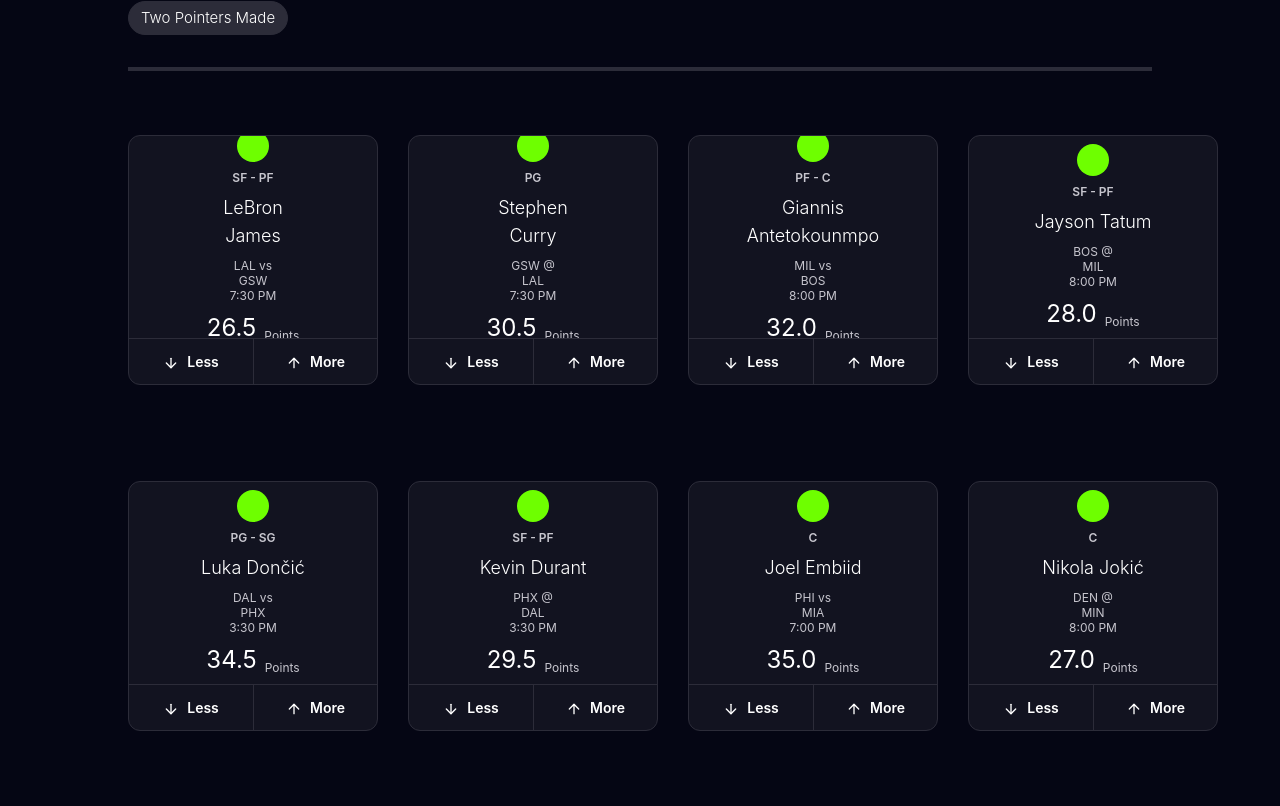
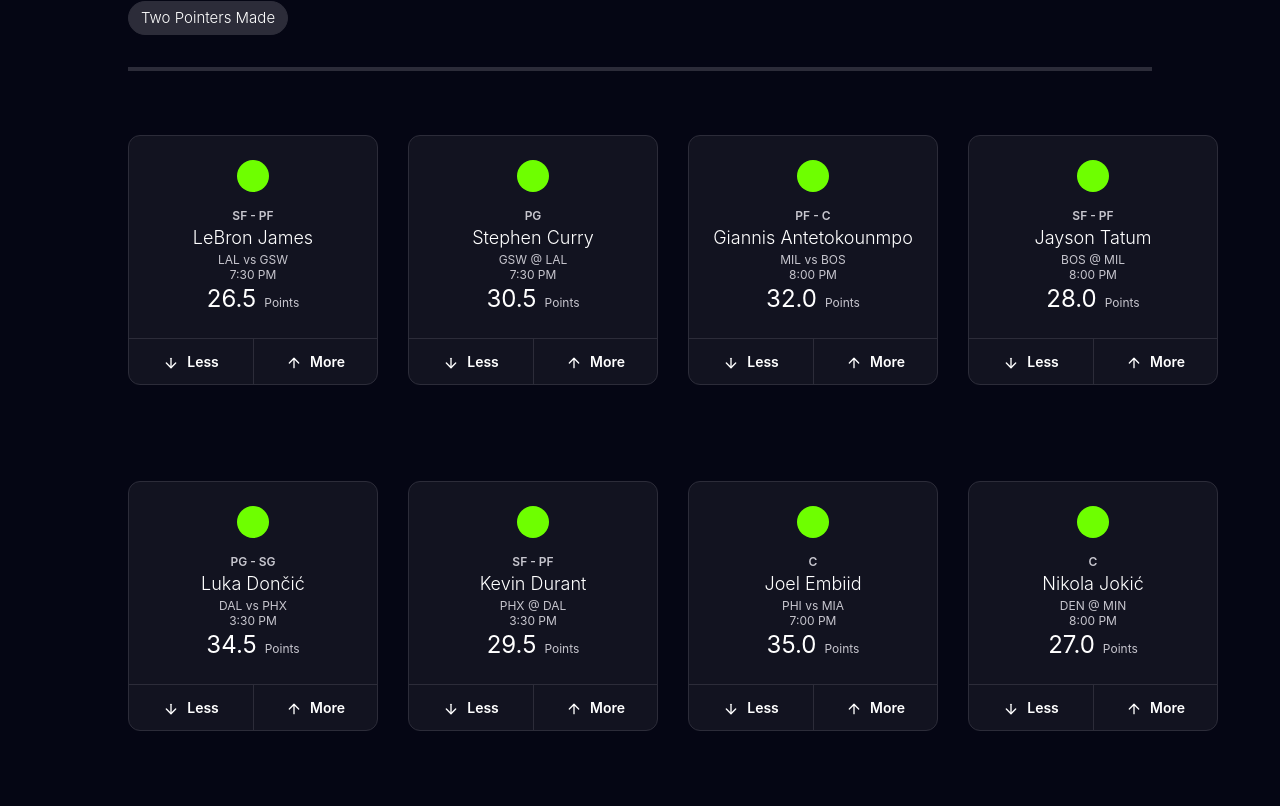
Before and after one commit to ibeeeees/FanAssist, a React (Vite) app in the folder frontend/: page / in a window 1280 px wide. Shown: the part 714-1520 px from the top of the page. Built offline with nearby package versions, Linux system fonts and the light colour scheme.

Commit message:
fixed player cards styling

```diff
--- a/frontend/src/components/PlayerCardComponent.tsx
+++ b/frontend/src/components/PlayerCardComponent.tsx
@@ -150,11 +150,11 @@
   };
 
   return (
-    <div className="bg-card-bg border border-card-border rounded-lg overflow-hidden hover:border-card-border-hover hover:shadow-card-shadow-hover transition-all duration-200 flex flex-col h-[250px] w-[250px] justify-center">
+    <div className={`player-card ${selection ? 'active' : ''}`}>
         {/* Main Content Area */}
-        <div className=" flex flex-col items-center justify-center p-4 gap-0.5 overflow-hidden">
+        <div className="flex flex-col items-center justify-center p-1 overflow-hidden grow">
             {/* Icon */}
-            <div className="w-2 h-2 rounded-full bg-accent1 shrink-0"></div>
+            <div className="w-2 h-2 rounded-full bg-accent1 shrink-0 mb-1"></div>
 
             {/* Position */}
             <div className="text-xs font-semibold text-text-muted shrink-0">
@@ -165,7 +165,7 @@
             <div className="font-light text-lg">{name}</div>
 
             {/* Game Info */}
-            <div className="flex flex-col text-center shrink-0 w-full px-2 align-center justify-center">
+            <div className="flex flex-col text-center shrink-0 w-full align-center justify-center">
                 <div className="text-xs text-text-muted leading-tight">
                     {teamAbbr} {gameLocation === 'home' ? 'vs' : '@'} {opponentAbbr}
                 </div>
@@ -175,19 +175,16 @@
             </div>
 
             {/* Stat Projection */}
-            <div className="flex flex-row text-center shrink-0 gap-0.5">
-
+            <div className="flex flex-row items-baseline text-center shrink-0 gap-0.5">
                 <div className="text-2xl font-normal">
                     {statValue.toFixed(1)}
                 </div>
-
-                <div className="text-xs text-text-muted mt-1 leading-tight">{category.label}</div>
-
+                <div className="text-xs text-text-muted">{category.label}</div>
             </div>
         </div>
 
         {/* Bottom Buttons */}
-        <div className="flex shrink-0">
+        <div className="flex mt-auto">
             <button
                 onClick={() => handleButtonClick('less')}
                 className={`selection-button selection-button-left ${selection === 'less' ? 'active' : ''}`}
@@ -205,14 +202,5 @@
   )
 }
 
-// Helper component for stat items
-const StatItem: React.FC<{ label: string; value: number }> = ({ label, value }) => (
-  <div className="text-center p-2 rounded bg-surface-hover">
-    <div className="text-xs text-text-muted mb-1">{label}</div>
-    <div className="text-xl font-bold" style={{ color: 'var(--color-accent1)' }}>
-      {value.toFixed(1)}
-    </div>
-  </div>
-);
 
 export default PlayerCardComponent
--- a/frontend/src/index.css
+++ b/frontend/src/index.css
@@ -139,6 +139,14 @@
 
 /* Custom utility for selection buttons */
 @layer utilities {
+  .player-card {
+    @apply bg-card-bg border border-card-border rounded-lg overflow-hidden  hover:border-card-border-hover hover:shadow-card-shadow-hover transition-all duration-200 flex flex-col h-[250px] w-[250px] justify-center
+  }
+
+  .player-card.active {
+    @apply border-accent1;
+  }
+
   .selection-button {
     flex: 1;
     padding-top: 0.75rem;
```
